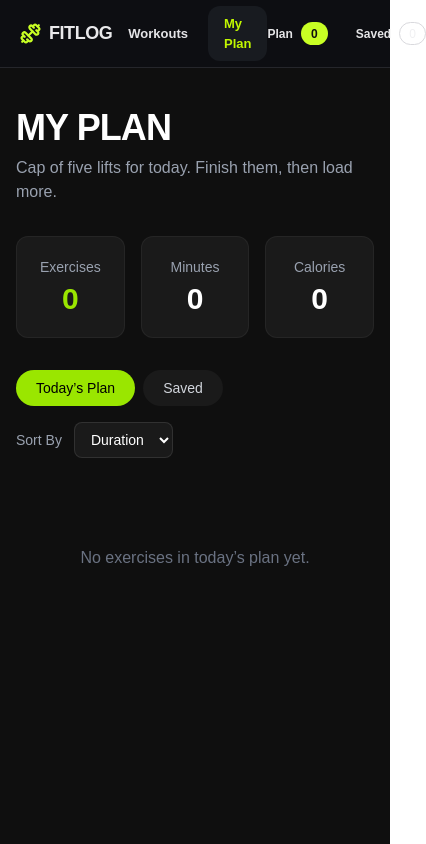
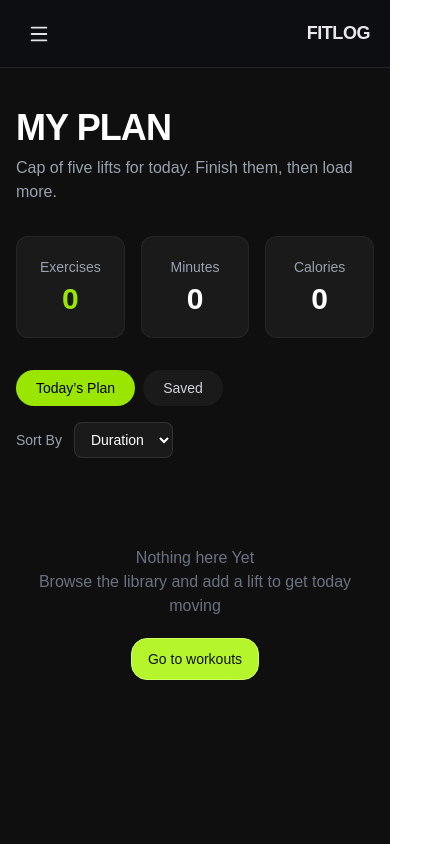
Before and after one commit to khanafiffarhan/fitlog, a Next.js app: page /my-plan in a window 390 px wide. Shown: the top 844 px of the page, 426 px wide, since content can reach past the window. Built offline with nearby package versions, Linux system fonts and the light colour scheme.

Commit message:
Sorting funtion added to my plan

```diff
--- a/app/components/ExercizeLibrary.tsx
+++ b/app/components/ExercizeLibrary.tsx
@@ -60,7 +60,7 @@ export default function ExerciseLibrary() {
   }
 
   return (
-    <div className="min-h-screen bg-[#0f0f0f] text-white px-4 sm:px-6 lg:px-8 py-10">
+    <div id="library" className="min-h-screen bg-[#0f0f0f] text-white px-4 sm:px-6 lg:px-8 py-10">
       {/* Header */}
       <div className="max-w-7xl mx-auto mb-10">
         <h1 className="text-4xl font-bold tracking-tight">THE LIBRARY</h1>
--- a/app/components/Hero.tsx
+++ b/app/components/Hero.tsx
@@ -17,14 +17,12 @@ export default function HomePage() {
           </h1>
 
           <p className="mt-5 max-w-[440px] text-base leading-6 text-[#c0c4d0] sm:text-[17px]">
-            FitLog is a dark, no-nonsense gym companion: pick a lift,
-            lock it into today&apos;s plan, and watch the week&apos;s
-            work add up.
+            FitLog is a dark, no-nonsense gym companion: pick a lift, lock it into today's plan, and watch the week's work add up.
           </p>
 
           <div className="mt-5">
             <Link
-              href="/workouts"
+              href="#library"
               className="inline-flex min-h-[42px] items-center justify-center rounded-2xl border border-[#d2ff64] bg-[#b5f52b] px-4 py-2.5 text-sm font-medium text-[#10120b] transition-colors hover:bg-[#c6ff50] focus-visible:outline-none focus-visible:ring-2 focus-visible:ring-[#b5ff27] focus-visible:ring-offset-2 focus-visible:ring-offset-[#191b23]"
             >
               Browse Workouts
--- a/app/components/Navbar.tsx
+++ b/app/components/Navbar.tsx
@@ -1,31 +1,41 @@
 "use client";
 
+import { useState } from "react";
 import Link from "next/link";
 import { usePathname } from "next/navigation";
-import { Dumbbell } from "lucide-react";
+import { Dumbbell, Menu, X } from "lucide-react";
 import { useWorkout } from "@/context/WorkoutContext";
 
 export default function Navbar() {
   const pathname = usePathname();
   const { todayPlan, saved } = useWorkout();
+  const [isOpen, setIsOpen] = useState(false);
 
-  // Correct active checks
   const isWorkouts = pathname === "/" || pathname.startsWith("/exercise");
   const isPlan = pathname === "/my-plan";
 
+  const closeMenu = () => setIsOpen(false);
+
   return (
-    <header className="h-[68px] border-b border-[#25262b] bg-[#0d0e12]">
-      <div className="mx-auto flex h-full max-w-[1120px] items-center px-5">
+    <header className="sticky top-0 z-50 h-[68px] border-b border-[#25262b] bg-[#0d0e12]">
+      <div className="m-auto flex h-full max-w-[1120px] items-center px-5">
         {/* Logo */}
-        <Link href="/" className="flex items-center gap-2">
-          <Dumbbell size={21} strokeWidth={2.5} className="text-[#c8ff24]" />
+        <button
+          onClick={() => setIsOpen(!isOpen)}
+          className="mr-auto flex items-center justify-center rounded-lg p-2 text-[#e4e4e7] hover:bg-[#15171b] md:hidden"
+          aria-label="Toggle menu"
+        >
+          {isOpen ? <X size={22} /> : <Menu size={22} />}
+        </button>
+        <Link href="/" className="flex items-center gap-2" onClick={closeMenu}>
+          {/* <Dumbbell size={21} strokeWidth={2.5} className="text-[#c8ff24]" /> */}
           <span className="text-[18px] font-bold tracking-tight text-[#e9e9eb]">
             FITLOG
           </span>
         </Link>
 
-        {/* Navigation */}
-        <nav className="ml-auto mr-auto flex h-full items-center gap-1">
+        {/* Desktop Navigation */}
+        <nav className="ml-auto mr-auto hidden h-full items-center gap-1 md:flex">
           <Link
             href="/"
             className={`rounded-xl px-4 py-2 text-[13px] font-semibold transition ${
@@ -49,9 +59,8 @@ export default function Navbar() {
           </Link>
         </nav>
 
-        {/* Counters */}
-        <div className="flex items-center gap-7">
-          {/* Plan */}
+        {/* Desktop Counters */}
+        <div className="hidden items-center gap-7 md:flex">
           <Link
             href="/my-plan"
             className="flex items-center gap-2 text-[12px] font-semibold text-[#e5e5e7]"
@@ -62,7 +71,6 @@ export default function Navbar() {
             </span>
           </Link>
 
-          {/* Saved */}
           <Link
             href="/my-plan"
             className="flex items-center gap-2 text-[12px] font-semibold text-[#e5e5e7]"
@@ -73,7 +81,67 @@ export default function Navbar() {
             </span>
           </Link>
         </div>
+
+        {/* Mobile Hamburger Button */}
+
       </div>
+
+      {/* Mobile Menu */}
+      {isOpen && (
+        <div className="border-t border-[#25262b] bg-[#0d0e12] md:hidden">
+          <div className="flex flex-col px-5 py-4 space-y-1">
+            {/* Links */}
+            <Link
+              href="/"
+              onClick={closeMenu}
+              className={`rounded-xl px-4 py-3 text-[14px] font-semibold transition ${
+                isWorkouts
+                  ? "bg-[#181b20] text-[#c2f800]"
+                  : "text-[#e4e4e7] hover:bg-[#15171b]"
+              }`}
+            >
+              Workouts
+            </Link>
+
+            <Link
+              href="/my-plan"
+              onClick={closeMenu}
+              className={`rounded-xl px-4 py-3 text-[14px] font-semibold transition ${
+                isPlan
+                  ? "bg-[#181b20] text-[#c2f800]"
+                  : "text-[#e4e4e7] hover:bg-[#15171b]"
+              }`}
+            >
+              My Plan
+            </Link>
+
+            {/* Mobile Counters */}
+            <div className="mt-4 flex items-center gap-6 border-t border-[#25262b] pt-4">
+              <Link
+                href="/my-plan"
+                onClick={closeMenu}
+                className="flex items-center gap-2 text-[13px] font-semibold text-[#e5e5e7]"
+              >
+                <span>Plan</span>
+                <span className="flex h-[23px] min-w-[27px] items-center justify-center rounded-full bg-[#ccff00] px-2 text-[12px] font-bold text-[#10110e]">
+                  {todayPlan.length}
+                </span>
+              </Link>
+
+              <Link
+                href="/my-plan"
+                onClick={closeMenu}
+                className="flex items-center gap-2 text-[13px] font-semibold text-[#e5e5e7]"
+              >
+                <span>Saved</span>
+                <span className="flex h-[23px] min-w-[27px] items-center justify-center rounded-full border border-[#d9d9dd] px-2 text-[12px] font-medium text-[#f0f0f2]">
+                  {saved.length}
+                </span>
+              </Link>
+            </div>
+          </div>
+        </div>
+      )}
     </header>
   );
 }
--- a/app/exercise/[id]/page.tsx
+++ b/app/exercise/[id]/page.tsx
@@ -55,7 +55,7 @@ export default function ExerciseDetailPage() {
   if (loading) {
     return (
       <div className="min-h-screen bg-[#0f0f0f] flex items-center justify-center">
-        <div className="text-white text-xl">Loading exercise...</div>
+        <div className="text-white text-xl">Loading workouts...</div>
       </div>
     );
   }
--- a/app/my-plan/page.tsx
+++ b/app/my-plan/page.tsx
@@ -30,8 +30,7 @@ export default function MyPlanPage() {
         return b.caloriesBurned - a.caloriesBurned;
       case "rating":
         return b.rating - a.rating;
-      case "name":
-        return a.name.localeCompare(b.name);
+
       default:
         return 0;
     }
@@ -110,9 +109,18 @@ export default function MyPlanPage() {
         <div className="mt-6 space-y-4">
           {sortedList.length === 0 ? (
             <div className="text-center py-16 text-gray-500">
+              <h2>Nothing here Yet</h2>
               {activeTab === "today"
-                ? "No exercises in today’s plan yet."
-                : "No saved exercises yet."}
+                ? "Browse the library and add a lift to get today moving"
+                : "Browse the library and add a lift to get today moving"}
+                 <div className="mt-5">
+            <Link
+              href="/"
+              className="inline-flex min-h-[42px] items-center justify-center rounded-2xl border border-[#d2ff64] bg-[#b5f52b] px-4 py-2.5 text-sm font-medium text-[#10120b] transition-colors hover:bg-[#c6ff50] focus-visible:outline-none focus-visible:ring-2 focus-visible:ring-[#b5ff27] focus-visible:ring-offset-2 focus-visible:ring-offset-[#191b23]"
+            >
+              Go to workouts
+            </Link>
+          </div>
             </div>
           ) : (
             sortedList.map((exercise) => (
```
